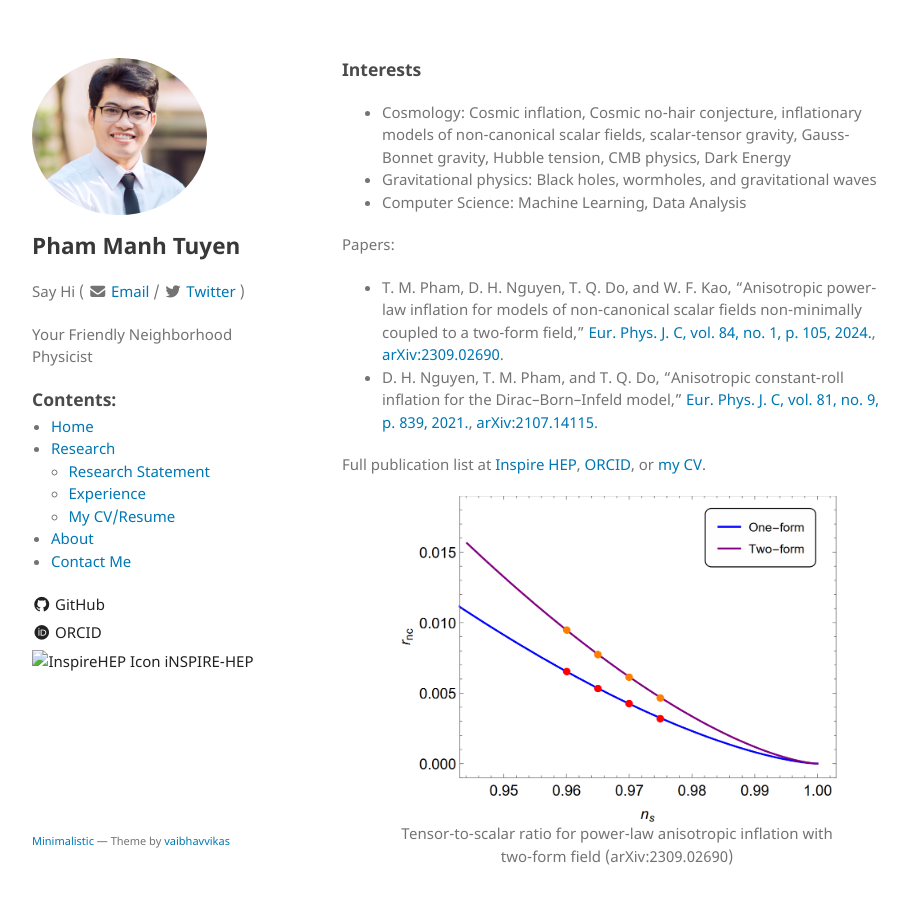
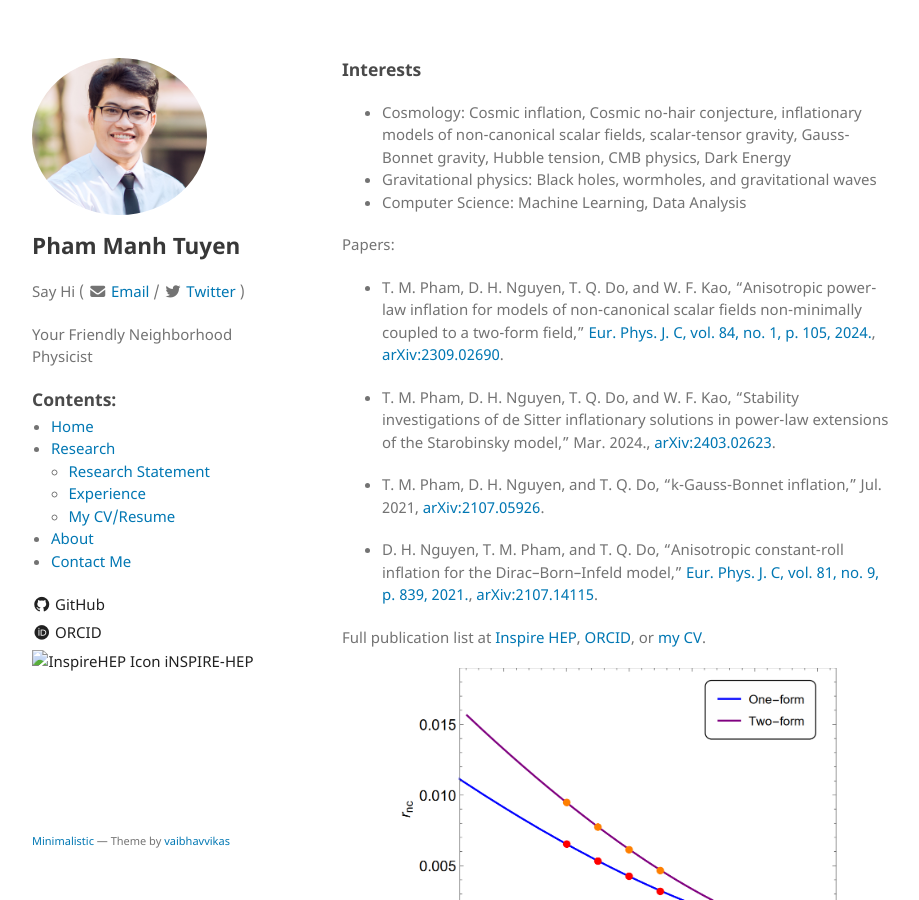
Before and after one commit to tuyenmpham/tuyenmpham.github.io, a Jekyll site: the page built from research.md, in a window 1280 px wide and 900 px high. Shown: the whole window, without its empty margins (178-1097 px from the left). Built offline with Jekyll 4.4.1, drawn with Linux system fonts in a browser that asks for light colours; nearby versions of some CDN libraries; our own code applies the rules of GitHub Pages for plain Markdown files.

Commit message:
Update research.md

```diff
--- a/research.md
+++ b/research.md
@@ -12,6 +12,12 @@ Papers: <br />
 - T. M. Pham, D. H. Nguyen, T. Q. Do, and W. F. Kao, “Anisotropic power-law inflation for models of
 non-canonical scalar fields non-minimally coupled to a two-form field,” [Eur. Phys. J. C, vol. 84, no. 1,
 p. 105, 2024.](https://doi.org/10.1140/epjc/s10052-024-12436-y), [arXiv:2309.02690](https://arxiv.org/abs/2309.02690). <br />
+
+- T. M. Pham, D. H. Nguyen, T. Q. Do, and W. F. Kao, “Stability investigations of de Sitter inflationary
+solutions in power-law extensions of the Starobinsky model,” Mar. 2024., [arXiv:2403.02623](https://arxiv.org/abs/2403.02623). <br />
+
+- T. M. Pham, D. H. Nguyen, and T. Q. Do, “k-Gauss-Bonnet inflation,” Jul. 2021, [arXiv:2107.05926](https://arxiv.org/abs/2107.05926). <br />
+
 - D. H. Nguyen, T. M. Pham, and T. Q. Do, “Anisotropic constant-roll inflation for the
 Dirac–Born–Infeld model,” [Eur. Phys. J. C, vol. 81, no. 9, p. 839, 2021.](https://doi.org/10.1140/epjc/s10052-021-09652-1), [arXiv:2107.14115](https://arxiv.org/abs/2107.14115). <br />
 
```
